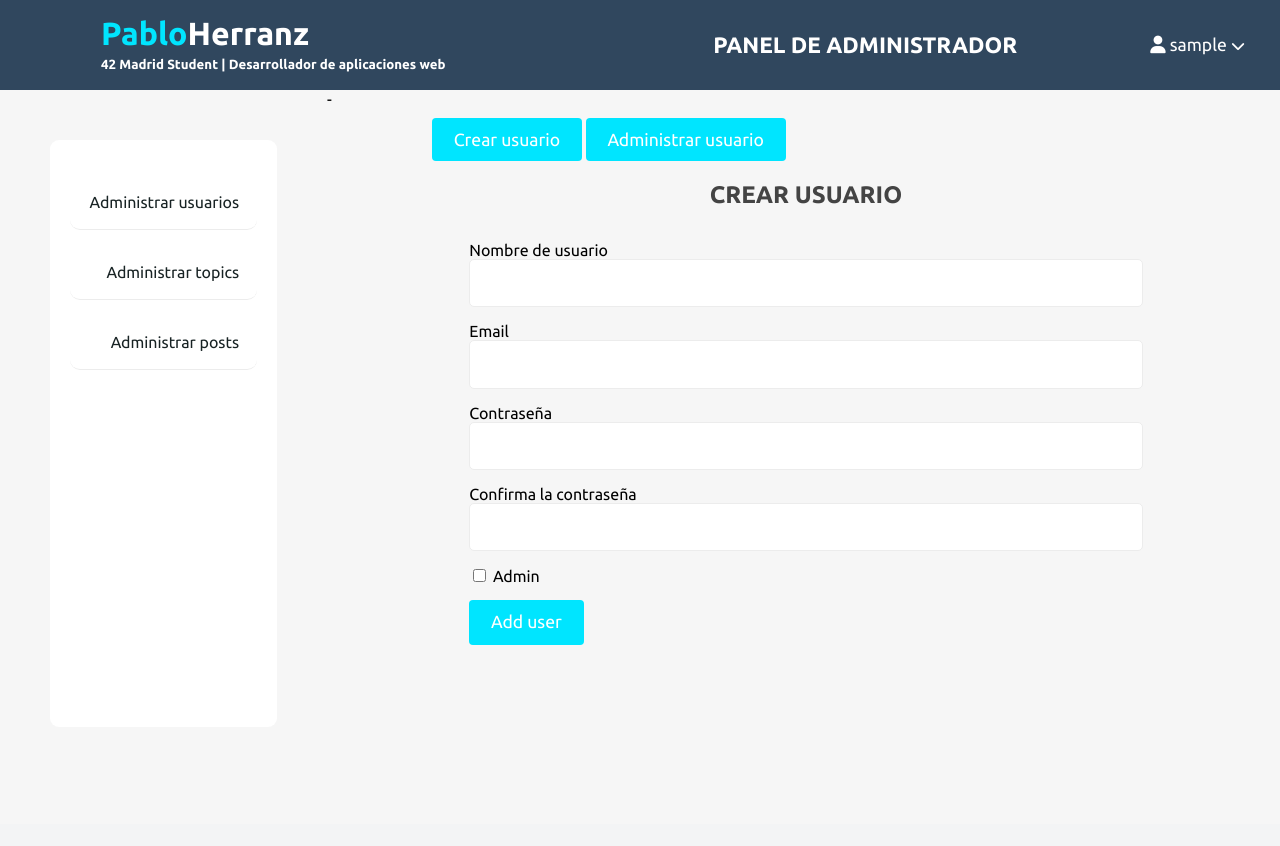
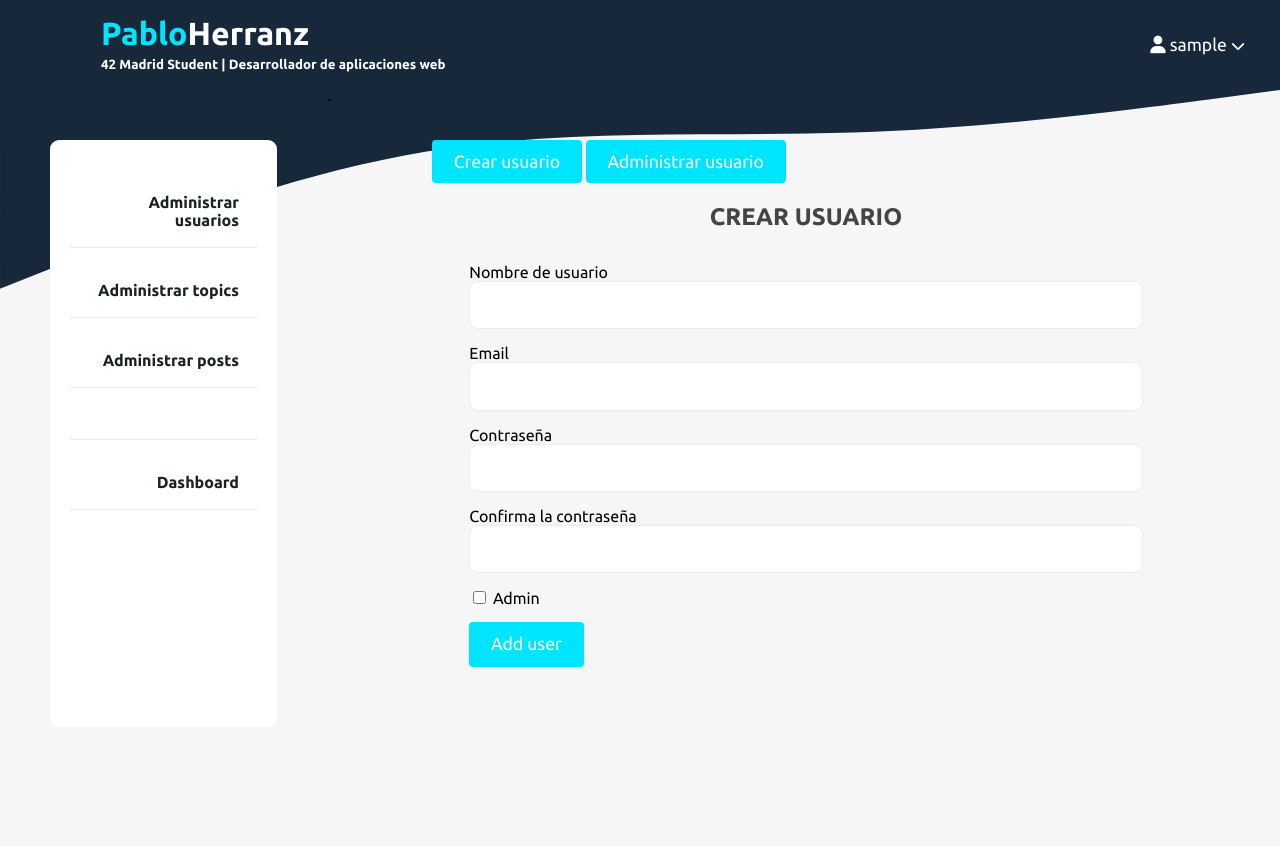
Before and after one commit to pabloherranzcano/TFC, a PHP site: page /admin/users/create.php in a window 1280 px wide. Before the commit the page ends 645 px from the top, so only its background shows below. Run offline with PHP 8.4, Linux system fonts and the light colour scheme; the visitor is signed in with stand-in values (Sample User, id 1); data that the repository does not hold is empty; some libraries are stand-ins or nearby versions.

Commit message:
TODO FUNCIONA BIEN

```diff
--- a/app/controllers/users.php
+++ b/app/controllers/users.php
@@ -125,9 +125,7 @@ if (isset($_POST['login-btn'])) {
 			/* Loguea y redirecciona */
 			loginUser($user);
 		} else {
-			array_push($errors, "Wrong credentials.");
-			// printData($user);
-			// printData($_POST['password']);
+			array_push($errors, "Usuario o contraseña inválidos.");
 		}
 	}
 	$username = $_POST['username'];
@@ -136,7 +134,6 @@ if (isset($_POST['login-btn'])) {
 // READ
 if (isset($_GET['id'])) {
 	$user =	selectOne($table, ['id' => $_GET['id']]);
-	// printData($user);
 
 	$id = $user['id'];
 	$username = $user['username'];
--- a/app/includes/adminHeader.php
+++ b/app/includes/adminHeader.php
@@ -6,7 +6,6 @@
 			<h5 class="logo-description">42 Madrid Student | Desarrollador de aplicaciones web</h5>
 		</a>
 	</div>
-	<h1 class="central">PANEL DE ADMINISTRADOR</h1>
 	<i class="fa fa-bars burger"></i>
 	<ul class="nav">
 		<?php if (isset($_SESSION['id'])) : ?>
--- a/app/includes/adminSidebar.php
+++ b/app/includes/adminSidebar.php
@@ -4,6 +4,8 @@
 		<li><a href="<?php echo BASE_URL . "/admin/users/index.php" ?>">Administrar usuarios</a></li>
 		<li><a href="<?php echo BASE_URL . "/admin/topics/index.php" ?>">Administrar topics</a></li>
 		<li><a href="<?php echo BASE_URL . "/admin/posts/index.php" ?>">Administrar posts</a></li>
+		<li><a></a></li>
+		<li><a href="<?php echo BASE_URL . "/admin/dashboard.php" ?>">Dashboard</a></li>
 	</ul>
 </div>
 <!-- // ADMIN SIDEBAR -->
--- a/assets/css/admin.css
+++ b/assets/css/admin.css
@@ -1,19 +1,29 @@
 /* NAVBAR ADMIN SECTION */
 
-header {
-    background-color: #30475e;
-    display: flex;
+body {
+    background-color: #f6f6f6;
+    background-image: url("../../assets/images/waves/waveAdmin.svg");
+    background-repeat: no-repeat;
+    background-position-y: 90px;
 }
 
-.central {
-    margin: auto;
-    font-size: 1.4em;
-    font-weight: bold;
+header {
+    background-color: #17283a;
+    display: flex;
 }
 
 header .nav {
     position: absolute;
     right: 0;
+}
+
+
+/* DASHBOARD MESSAGE */
+
+.dashboard-message {
+    display: block;
+    text-align: center;
+    margin-top: 150px;
 }
 
 .admin-wrapper {
@@ -33,6 +43,7 @@ header .nav {
 .admin-wrapper .admin-content {
     flex: 8;
     height: 100%;
+    margin-top: 22px;
 }
 
 .admin-wrapper .left-sidebar ul {
@@ -48,8 +59,8 @@ header .nav {
     border-bottom: 1px solid #ececec;
     transition: all .3s;
     text-align: right;
-    border-radius: 10px;
     margin: 15px 0;
+    font-weight: bold;
 }
 
 .admin-wrapper .left-sidebar ul li a:hover {
--- a/assets/css/style.css
+++ b/assets/css/style.css
@@ -64,7 +64,7 @@
 	    display: block;
 	    width: 100%;
 	    border: 1px solid #ececec;
-	    border-radius: 5px;
+	    border-radius: 9px;
 	    outline: none;
 	    color: #222831;
 	    line-height: 1.5rem;
@@ -85,6 +85,8 @@
 	    margin: 0;
 	    /* background-color: #212121; */
 	    background-color: #f6f6f6;
+	    background-image: url("../images/waves/waveIndex.svg");
+	    background-repeat: no-repeat;
 	}
 	/* MENSAJE REGISTRO */
 
--- a/login.php
+++ b/login.php
@@ -51,7 +51,7 @@ guestsOnly();
             <div>
                 <button type="submit" name="login-btn" class="btn btn-big">Login</button>
             </div>
-            <p>Or <a href="<?php echo BASE_URL . "/register.php" ?>">Register</a></p>
+            <p>O <a href="<?php echo BASE_URL . "/register.php" ?>">Regístrate</a></p>
         </form>
     </div>
 
--- a/register.php
+++ b/register.php
@@ -54,7 +54,7 @@ guestsOnly();
             <div>
                 <button type="submit" name="register-btn" class="btn btn-big">Register</button>
             </div>
-            <p>Or <a href="<?php echo BASE_URL . "/login.php" ?>">Log in</a></p>
+            <p>O <a href="<?php echo BASE_URL . "/login.php" ?>">Loguétae</a></p>
         </form>
     </div>
 
```
Also changed, not shown: other parts of assets/css/style.css (+16 -10 lines), assets/images/1620832008_IMG_20210113175424.jpg (deleted), assets/images/1620832294_IMG_20210113175424.jpg (deleted), assets/images/1620832786_El gaaaaaaaaaaaancho.jpg (deleted), assets/images/favicon.ico (deleted), assets/images/linkedin.png (added), assets/images/wave.svg (deleted), assets/images/waves/waveAdmin.svg (added), assets/images/waves/waveIndex.svg (added).
